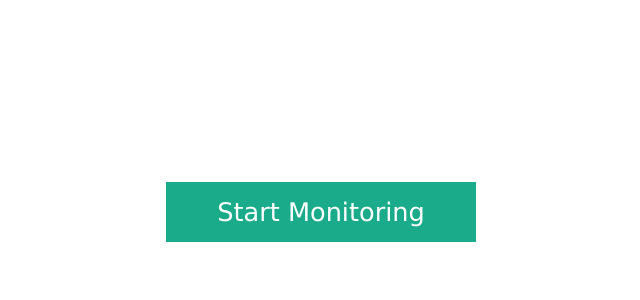
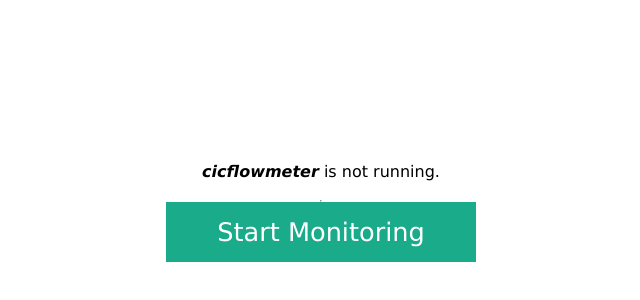
Before and after one commit to abhinandanshrestha/webgui, a React (Create React App) app: page /form in a window 1280 px wide. Shown: the part 188-488 px from the top of the page, without its empty margins (319-959 px from the left). Built offline with nearby package versions, Linux system fonts and the light colour scheme; no server answers.

Commit message:
Polling status of cicflowmeter

```diff
--- a/src/App.js
+++ b/src/App.js
@@ -72,10 +72,12 @@
         fetchMonitorState();
         fetchTrafficData();
 
+        const monitorHandle = setInterval(fetchMonitorState, 5000);
         const testHandle = setInterval(fetchTestData, 5000);
 
         return () => {
             clearInterval(testHandle);
+            clearInterval(monitorHandle);
         };
     }, [dispatch]);
 
--- a/src/components/Form.js
+++ b/src/components/Form.js
@@ -123,7 +123,14 @@
             headers: { "Content-Type": "application/json" },
             mode: "cors",
             body: JSON.stringify(formData), // body data type must match "Content-Type" header
-        }).then(() => console.log("record sent to the backend"));
+        })
+            .then((res) => {
+                return res.json();
+            })
+            .then((data) => {
+                console.log(data);
+                console.log(data.predictedClass);
+            });
         // console.log(JSON.stringify(record))
     };
 
--- a/src/components/Landing.js
+++ b/src/components/Landing.js
@@ -21,6 +21,14 @@
 
     return (
         <div className="landing">
+            <div>
+                <i>
+                    <b>cicflowmeter</b>
+                </i>{" "}
+                is not running.
+            </div>
+            <br />
+            <hr />
             <button onClick={startMonitoring}>Start Monitoring</button>
         </div>
     );
--- a/src/components/Scatter.js
+++ b/src/components/Scatter.js
@@ -56,7 +56,8 @@
 
     return (
         <div className="scatter">
-            {normal && (
+            if(normal.length){" "}
+            {
                 <Plot
                     data={[
                         {
@@ -88,7 +89,11 @@
                     }}
                     // layout={{ width: 320, height: 240, title: "Scatter Plot of Attack and Normal Data" }}
                 />
-            )}
+            }
+            else {<p>Fetching Data</p>}
+            {/* {normal && (
+
+            )} */}
             <hr />
             {attackTypePlots && attackTypePlots}
         </div>
--- a/src/index.css
+++ b/src/index.css
@@ -74,14 +74,14 @@
 
 .traffic {
     background: #eee;
-    margin: auto;
+    /* margin: auto; */
     width: 100%;
     height: 100%;
     /* flex: 5; */
     /* max-width: 40%; */
     /* min-height: 100%; */
     color: black;
-    /* overflow: scroll; */
+    overflow: scroll;
 }
 /*
 .charts {
@@ -164,6 +164,7 @@
     display: flex;
     justify-content: center;
     align-items: center;
+    flex-direction: column;
 }
 
 .landing button {
```
